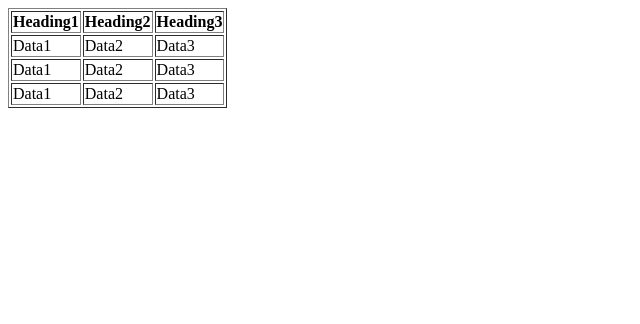
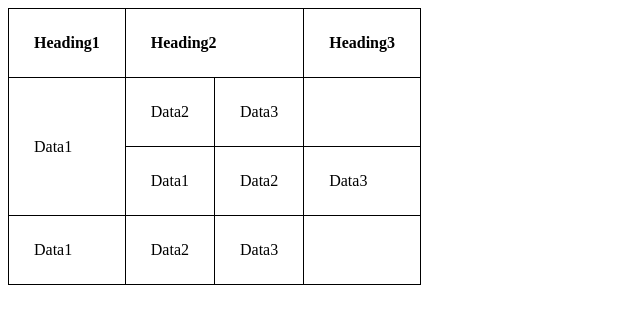
Before and after one commit to arbazzkhann/HTML, a plain HTML site: page Table/1/index.html in a window 1280 px wide. Shown: the whole page, without its empty margins (0-640 px from the left). Drawn offline with Linux system fonts and the light colour scheme.

Commit message:
rowspan, colspan, table border, paddig, text-align with css

```diff
--- a/Table/1/index.html
+++ b/Table/1/index.html
@@ -4,16 +4,30 @@
     <meta charset="UTF-8">
     <meta name="viewport" content="width=device-width, initial-scale=1.0">
     <title>Table</title>
+    <style>
+        table, td, th{
+            border: 1px solid black;
+            border-collapse: collapse;
+        }
+
+        th, td {
+            padding: 25px;
+        }
+
+        th {
+            text-align: left;
+        }
+    </style>
 </head>
 <body>
-    <table border="">
+    <table>
         <tr>
             <th>Heading1</th>
-            <th>Heading2</th>
+            <th colspan="2">Heading2</th>
             <th>Heading3</th>
         </tr>
         <tr>
-            <td>Data1</td>
+            <td rowspan="2">Data1</td>
             <td>Data2</td>
             <td>Data3</td>
         </tr>
@@ -27,6 +41,6 @@
             <td>Data2</td>
             <td>Data3</td>
         </tr>
-    </table>
+    </table=>
 </body>
 </html>
```
